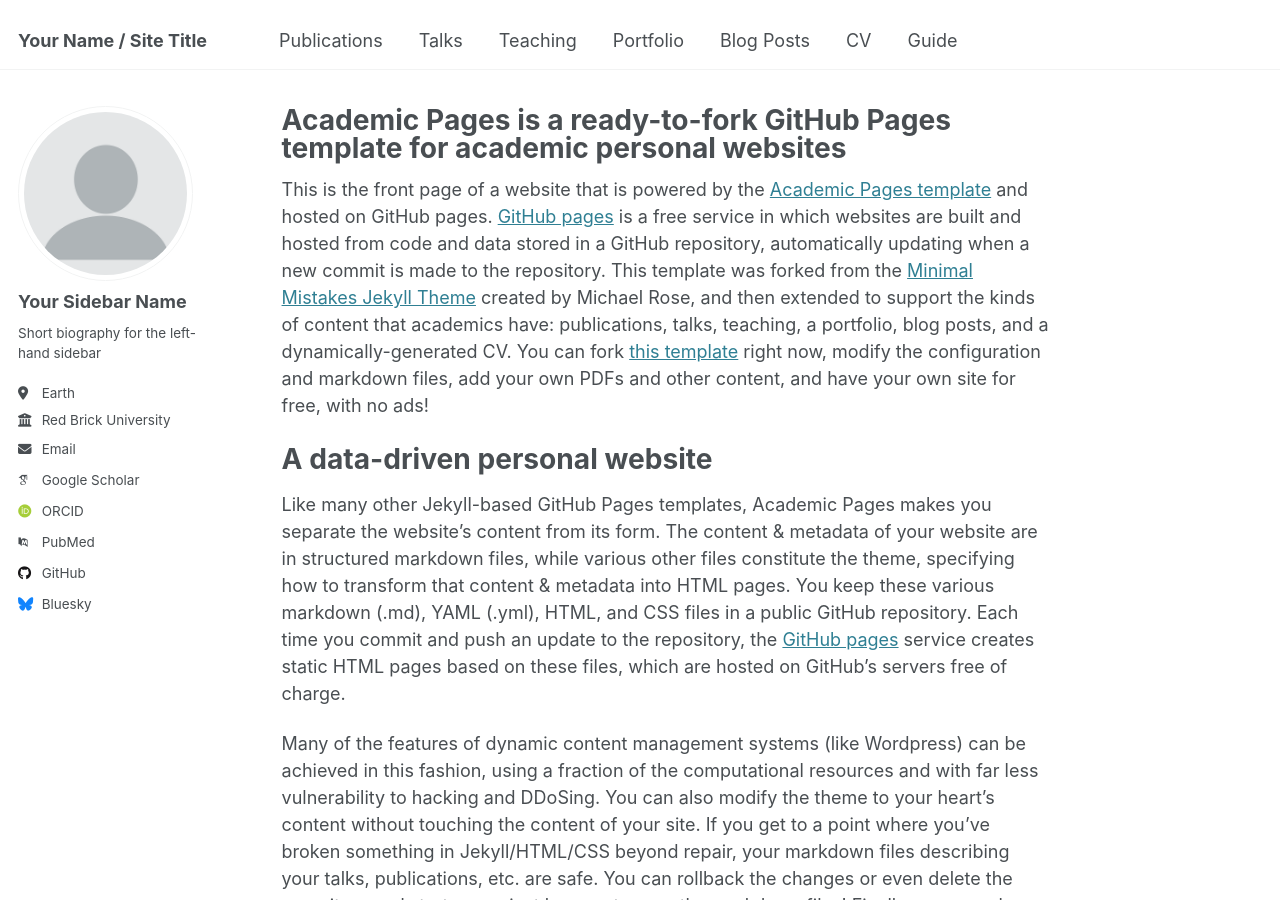
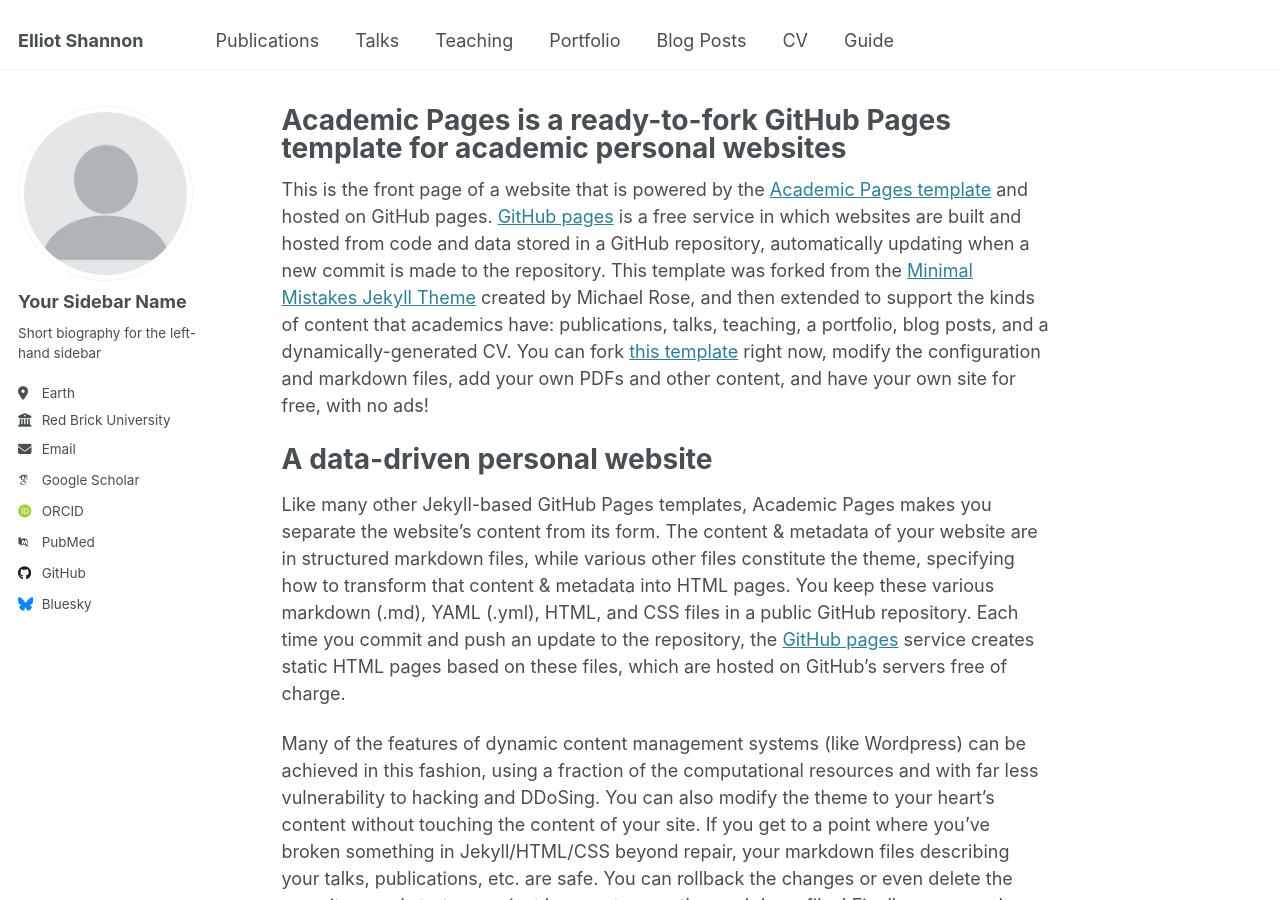
Before and after one commit to elliotshannon/elliotshannon.github.io, a Jekyll site: the page built from _pages/about.md, in a window 1280 px wide and 900 px high. Built offline with Jekyll 4.4.1, drawn with Linux system fonts in a browser that asks for light colours; some web fonts are replaced.

Commit message:
my first commit

```diff
--- a/_config.yml
+++ b/_config.yml
@@ -9,7 +9,7 @@
 # Basic Site Settings
 locale                   : "en-US"
 site_theme               : "default"
-title                    : "Your Name / Site Title"
+title                    : "Elliot Shannon"
 title_separator          : "-"
 name                     : &name "Your Name"
 description              : &description "personal description"
```
